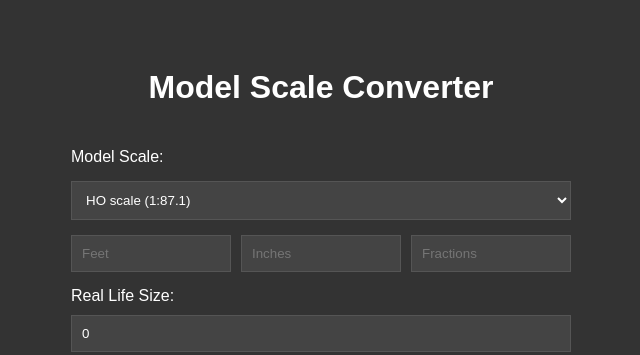
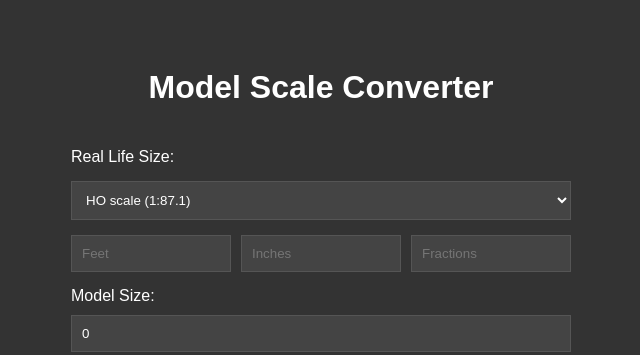
Before and after one commit to Evan-Abma/Model-Scale-Converter, a plain HTML site: page index.html in a window 1280 px wide. Shown: the top 355 px of the page, 319-959 px from the left. Drawn offline with Linux system fonts and the light colour scheme.

Commit message:
Update index.html

```diff
--- a/index.html
+++ b/index.html
@@ -11,7 +11,7 @@
 <body>
     <h1>Model Scale Converter</h1>
     <div class="container">
-        <label for="scale">Model Scale:</label>
+        <label for="scale">Real Life Size:</label>
         <select id="scale">
             <option value="3.5">HO scale (1:87.1)</option>
             <option value="0.1145">Z scale (1:220)</option>
@@ -30,7 +30,7 @@
         </div>
 
         <div class="output-section">
-            <label for="outputValue">Real Life Size:</label>
+            <label for="outputValue">Model Size:</label>
             <input type="text" id="outputValue" placeholder="Output Value" oninput="reverseCalculate()">
             <select id="outputUnit">
                 <option value="mm">mm</option>
```
